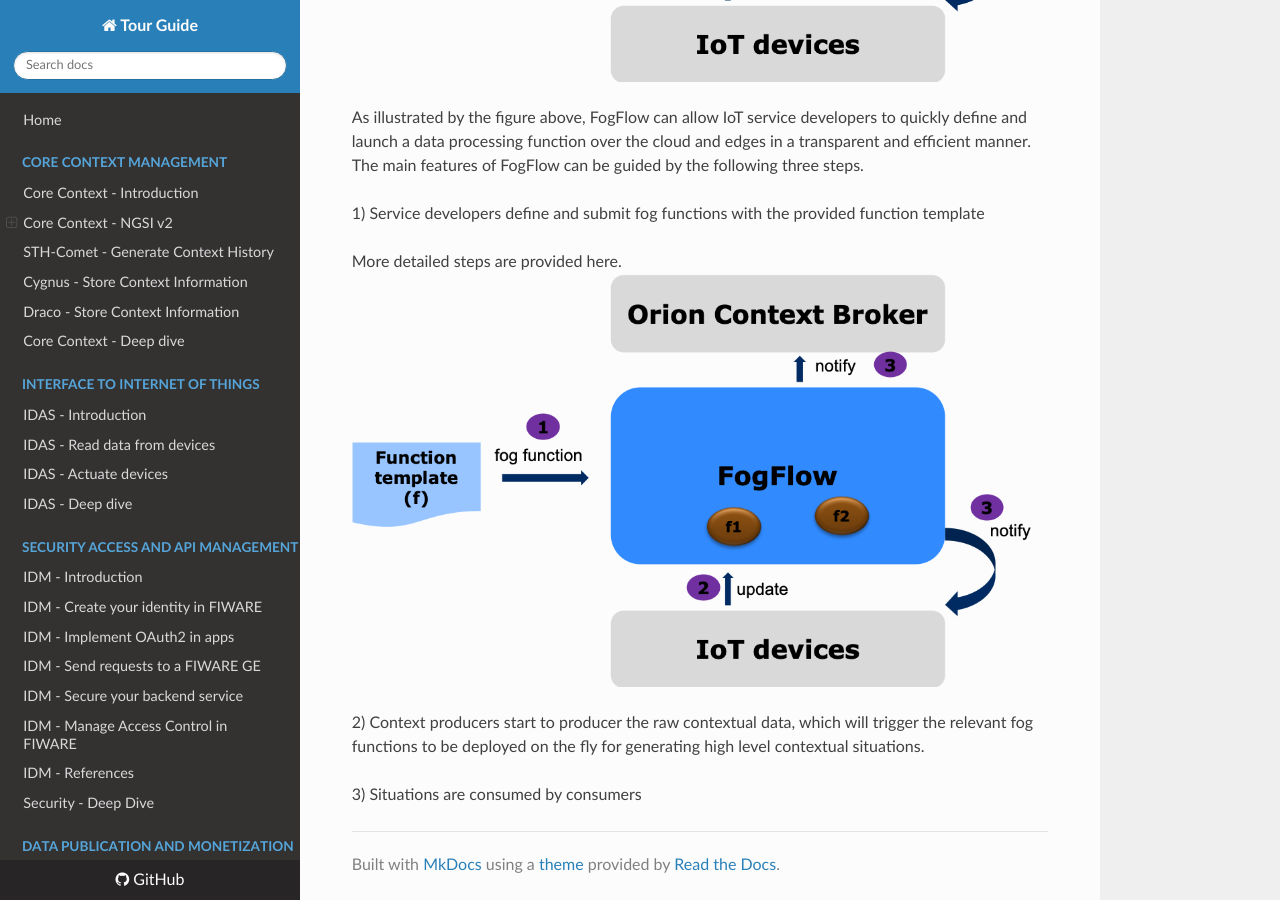
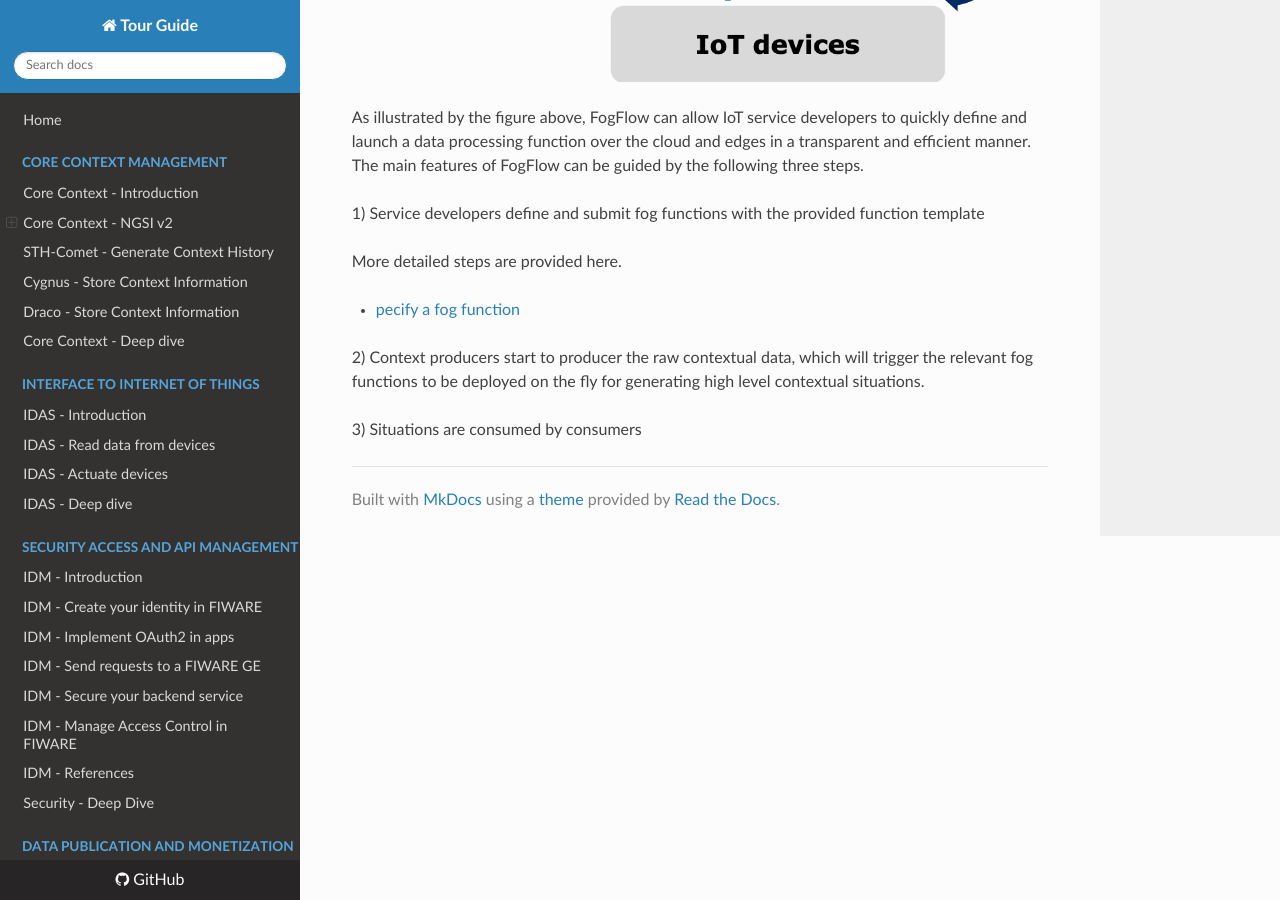
Before and after one commit to FIWARE-Ops/docs.TourGuide, an MkDocs documentation site: the page built from docs/processing/fogflow/introduction.md, in a window 1280 px wide and 900 px high, scrolled down 573 px. Built offline with MkDocs 1.6.1, drawn with Linux system fonts in a browser that asks for light colours; nearby versions of some CDN libraries; comment, search, counter and statistics services are not loaded; old or Windows-style settings are respelled for this version of MkDocs.

Commit message:
Update introduction.md

```diff
--- a/docs/processing/fogflow/introduction.md
+++ b/docs/processing/fogflow/introduction.md
@@ -6,7 +6,9 @@ As illustrated by the figure above, FogFlow can allow IoT service developers to
 
 1) Service developers define and submit fog functions with the provided function template
 
-More detailed steps are provided here. [![Specify a fog function](images/systemview.png)](images/systemview.png)
+More detailed steps are provided here.
+
+-   [pecify a fog function](https://fogflow.readthedocs.io/en/latest/example1.html)
 
 2) Context producers start to producer the raw contextual data, which will trigger the relevant fog functions to be deployed on the fly for generating high level contextual situations.
 
```
